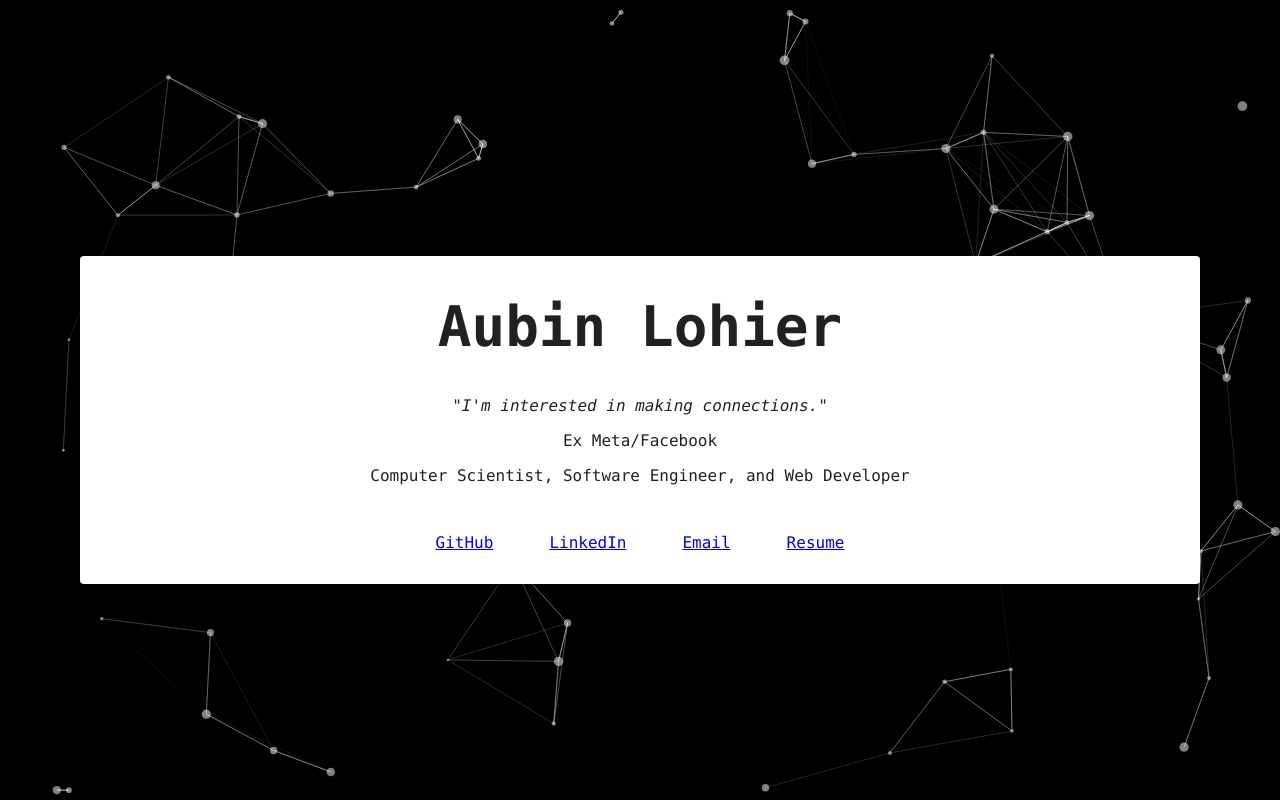
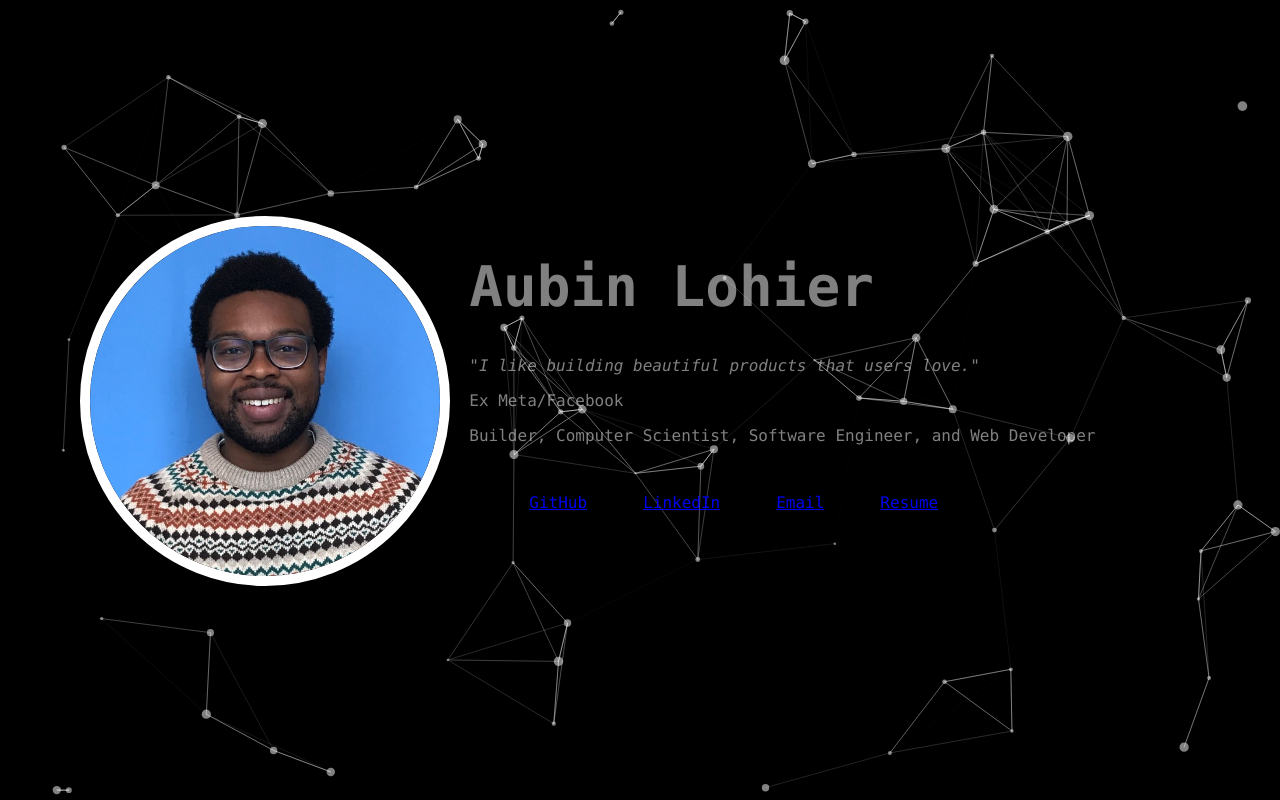
Before and after one commit to aublhr99/aublhr99.github.io, a React (Create React App) app in the folder personal-website/: page / in a window 1280 px wide. Built offline with nearby package versions, Linux system fonts and the light colour scheme.

Commit message:
Added Todos and got rid of card background

```diff
--- a/personal-website/package.json
+++ b/personal-website/package.json
@@ -47,6 +47,7 @@
     ]
   },
   "devDependencies": {
-    "gh-pages": "^6.2.0"
+    "gh-pages": "^6.2.0",
+    "@babel/plugin-proposal-private-property-in-object": ""
   }
 }
--- a/personal-website/src/App.css
+++ b/personal-website/src/App.css
@@ -4,45 +4,28 @@
   display: "flex";
 }
 
-.App-logo {
-  height: 40vmin;
-  pointer-events: none;
-}
-
-@media (prefers-reduced-motion: no-preference) {
-  .App-logo {
-    animation: App-logo-spin infinite 20s linear;
-  }
-}
-
-.App-header {
-  background-color: #282c34;
-  min-height: 100vh;
-  display: flex;
-  flex-direction: column;
-  align-items: center;
-  justify-content: center;
-  font-size: calc(10px + 2vmin);
-  color: white;
-}
-
-.App-link {
-  color: #61dafb;
+#profile-pic {
+  border-radius: 50%;
+  border: 10px solid white;
+  height: 350px;
+  width: 350px;
+  opacity: 100%;
 }
 
 .main-body {
-  background-color: black;
-  color: black;
   position: absolute;
-  text-align: center;
-  top: 40%;
+  text-align: start;
   width: 100%;
 }
 
 body {
-  background-color: #000000;
   font-family: "Lucida Console", monaco, monospace;
   overflow: hidden;
+}
+
+.card {
+  border-radius: 0%;
+  color: rgba(255, 255, 255, 0.5);
 }
 
 .name {
@@ -56,10 +39,9 @@ body {
 }
 
 .main-body {
-  color: #fff000;
   text-align: center;
   position: fixed;
-  top: 50%;
+  top: 45%;
   left: 50%;
   width: 70em;
   height: 18em;
@@ -68,7 +50,6 @@ body {
 }
 
 .inline-btns {
-  width: 50em;
   display: inline-block;
   padding: 2em;
   top: 0;
@@ -100,48 +81,6 @@ body {
   animation-duration: 0.3s;
 }
 
-.btn-image:hover {
-  animation-name: hoverBoi;
-  animation-duration: 0.3s;
-  -webkit-filter: invert(100%) sepia(100%) saturate(25000%);
-  -moz-filter: invert(100%) sepia(100%) saturate(25000%);
-  -ms-filter: invert(100%) sepia(100%) saturate(25000%);
-  -o-filter: invert(100%) sepia(100%) saturate(25000%);
-  filter: invert(100%) sepia(100%) saturate(25000%);
-
-  height: 6.5em;
-  width: 6.5em;
-}
-
-@keyframes hoverBoi {
-  from {
-    height: 5em;
-    width: 5em;
-  }
-
-  to {
-    height: 6.5em;
-    width: 6.5em;
-    -webkit-filter: invert(100%) sepia(100%) saturate(25000%);
-    -moz-filter: invert(100%) sepia(100%) saturate(25000%);
-    -ms-filter: invert(100%) sepia(100%) saturate(25000%);
-    -o-filter: invert(100%) sepia(100%) saturate(25000%);
-    filter: invert(100%) sepia(100%) saturate(25000%);
-  }
-}
-
-@keyframes deHoverBoi {
-  from {
-    height: 6.5em;
-    width: 6.5em;
-  }
-
-  to {
-    height: 5em;
-    width: 5em;
-  }
-}
-
 #particles-js {
   height: 100vh;
 }
--- a/personal-website/src/App.js
+++ b/personal-website/src/App.js
@@ -1,24 +1,37 @@
 import "./App.css";
 import ParticlesBackground from "./ParticlesBackground";
-import { Card } from "@mui/material";
+import { Grid2 } from "@mui/material";
 import Resume from "./assets/Aubin_Lohier_Resume.pdf";
+import ProfilePic from "./assets/Aubin_Lohier_profile_pic.jpeg";
 
 function App() {
   return (
     <div className="App">
       <ParticlesBackground />
       <div className="main-body">
-        <Card>
+        <div className="card">
+          <Grid2 container spacing={6}>
+            <Grid2 item justifyContent="center" alignContent="center" size={4}>
+              <img src={ProfilePic} alt="Me" id="profile-pic" />
+            </Grid2>
+            <Grid2 item justifyItems="start" size={8}>
               <h1 className="name">Aubin Lohier</h1>
-          <p id="tagline">"I'm interested in making connections."</p>
+              <p id="tagline">
+                "I like building beautiful products that users love."
+              </p>
               <p>Ex Meta/Facebook</p>
-          <p>Computer Scientist, Software Engineer, and Web Developer</p>
+              <p>
+                Builder, Computer Scientist, Software Engineer, and Web
+                Developer
+              </p>
               <div className="inline-btns">
                 <span className="btn">
                   <a href="https://www.github.com/aublhr99/">GitHub</a>
                 </span>
                 <span className="btn">
-              <a href="https://www.linkedin.com/in/aubin-lohier/">LinkedIn</a>
+                  <a href="https://www.linkedin.com/in/aubin-lohier/">
+                    LinkedIn
+                  </a>
                 </span>
                 <span className="btn">
                   <a href="mailto:aublhr99@gmail.com">Email</a>
@@ -29,7 +42,9 @@ function App() {
                   </a>
                 </span>
               </div>
-        </Card>
+            </Grid2>
+          </Grid2>
+        </div>
       </div>
     </div>
   );
```
Lines whose indentation alone changed are shown as unchanged.
